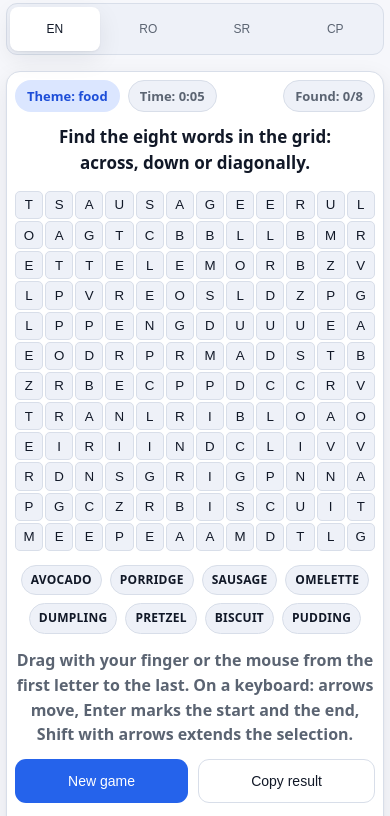
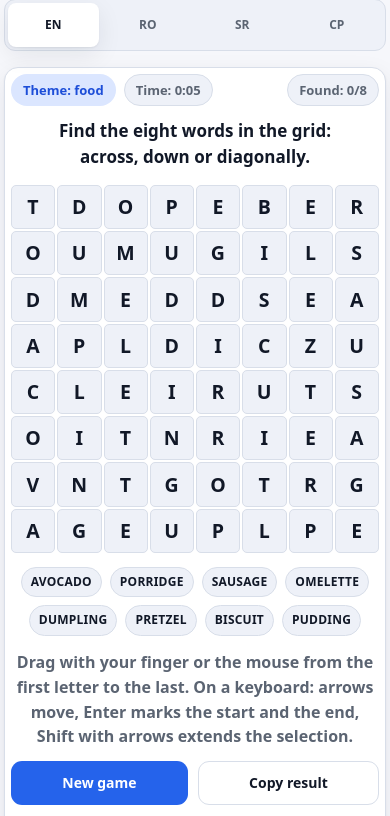
Before and after one commit to TekiDeki/Games, a plain HTML site: page word-search/index.html in a window 390 px wide. Shown: the part 57-873 px from the top of the page. Drawn offline with Linux system fonts and the light colour scheme.

Commit message:
word-search: tabla de 8x8, ca celula sa fie tinta de atingere
12 coloane intr-un ecran de 320px dau celule de 24px, sub pragul casei. Tabla are acum 8x8:
celula are 35px la 320px, 40px la 360px si 44px la 390px, deci pe telefoanele obisnuite
atinge pragul de accesibilitate. Cuvintele alese pentru o tabla au cel mult 8 litere (tema are
mereu cel putin 14 astfel de cuvinte), restul listei ramane neatins.

In plus, trei reparatii gasite pe drum:
- `font: 800 clamp(...)/1 inherit` era o declaratie invalida (in scurtatura `font` nu poate sta
  `inherit` ca familie), deci browserul o arunca si literele ramaneau la 13px implicit;
  acum e scris pe lung, cu marimea care creste cu ecranul;
- antetul de 320px: cuvantul "Games" se ascunde sub 360px si ramane sageata de 44px, cu
  eticheta pentru cititoarele de ecran;
- testele au fost aliniate la tabla noua (64 de celule, prag 34px pe telefon / 24px pe desktop).

Verificat: 46 de pagini x 320/360/390px fara depasire; 300px curat; teste 52 + 36 + 79 + 105 + 70 + 8.

```diff
--- a/word-search/index.html
+++ b/word-search/index.html
@@ -75,7 +75,8 @@ header{display:flex; align-items:center; gap:12px; flex-wrap:wrap; margin-bottom
 }
 .langs{display:flex; gap:4px; background:var(--panel2); border:1px solid var(--line); border-radius:11px; padding:3px}
 .langs button{
-  border:0; background:transparent; color:var(--muted); font:600 13px/1 inherit;
+  border:0; background:transparent; color:var(--muted);
+  font-family:inherit; font-size:13px; font-weight:600; line-height:1;
   padding:7px 9px; border-radius:8px; cursor:pointer;
 }
 .langs button[aria-pressed="true"]{background:var(--panel); color:var(--text); box-shadow:var(--shadow)}
@@ -102,7 +103,8 @@ header{display:flex; align-items:center; gap:12px; flex-wrap:wrap; margin-bottom
 .cell{
   aspect-ratio:1/1; display:grid; place-items:center; padding:0;
   background:var(--panel2); color:var(--text); border:1px solid var(--line);
-  border-radius:6px; font:800 clamp(11px,3.1vw,19px)/1 inherit; letter-spacing:.02em;
+  border-radius:8px; letter-spacing:.02em;
+  font-family:inherit; font-weight:800; line-height:1; font-size:clamp(15px,5vw,24px);
   cursor:pointer; transition:background .08s, border-color .08s, color .08s;
 }
 .cell:hover{border-color:var(--accent)}
@@ -131,7 +133,8 @@ header{display:flex; align-items:center; gap:12px; flex-wrap:wrap; margin-bottom
 .actions{display:flex; gap:10px; justify-content:center; flex-wrap:wrap; margin-bottom:16px}
 .btn{
   border:1px solid transparent; background:var(--accent); color:#fff;
-  border-radius:11px; padding:11px 18px; font:600 15px/1 inherit; cursor:pointer;
+  border-radius:11px; padding:11px 18px; cursor:pointer;
+  font-family:inherit; font-size:15px; font-weight:600; line-height:1;
 }
 .btn.ghost{background:var(--panel); color:var(--text); border-color:var(--line)}
 .btn.ghost:hover{border-color:var(--accent); color:var(--accent)}
@@ -167,29 +170,38 @@ footer .sep{margin:0 6px}
   .actions .btn{flex:1 1 auto}
   .word{font-size:12px; padding:5px 9px}
 }
-/* sub 360 px: 12 coloane de minim 24 px incap doar daca stranjem marginile
-   (12x24 + 11x1 = 299 px, iar latimea utila devine 320 - 8 - 12 = 300 px) */
+/* ecrane mici: marginile se strang ca celula sa creasca
+   (8 x 34 + 7 x 1 = 279 px incap lejer in 320 px, deci pragul casei e atins pe orice telefon) */
 @media (max-width:360px){
   .wrap{padding:4px 4px 40px}
   .card{padding:6px; border-radius:12px}
   #grid{gap:1px; width:100%}
-  .cell{border-radius:4px; min-height:24px; min-width:24px}
+  .cell{border-radius:6px; min-height:34px; min-width:34px}
 }
 
   /* regula casei: tinte de atingere pe mobil */
-  /* Tabla are 12 coloane fixe: 12 x 34px + 11 spatii = 442px, deci pe un ecran de 390px
-     nu incap celule de 34px fara scroll orizontal (care ar rupe jocul). Ce se poate face,
-     se face: marginile se strang si celulele ajung la ~30px, iar selectia se face prin
-     tragere peste tabla, nu prin atingerea unei singure litere. */
+  /* 8 coloane: 8 x 44 + 7 spatii = 359px, deci celula ajunge la 44px pe un ecran de 390px si
+     la ~36px pe 320px. Marginile se strang ca sa se castige fiecare pixel pentru tabla. */
   @media (pointer: coarse), (max-width: 700px) {
     .wrap { padding: 8px 6px 30px; }
     .card { padding: 8px; }
     #grid { width: 100%; }
   }
-  /* sub 360px ramane spatiul de 1px (12 x 24px + 11 x 1px = 299px incap in 320px);
-     peste 360px se poate respira putin */
-  @media (min-width: 361px) and (max-width: 700px) {
+  /* spatiul dintre celule creste cu ecranul; la 320px ramane 1px ca sa nu piardem tabla */
+  @media (min-width: 361px) and (max-width: 480px) {
+    .wrap { padding: 4px 4px 30px; }
+    .card { padding: 6px; }
     #grid { gap: 2px; }
+  }
+  @media (min-width: 481px) and (max-width: 700px) {
+    #grid { gap: 3px; }
+  }
+  /* sub 360px antetul nu incape pe un rand (Jocuri + sigla + tema): cuvantul "Jocuri"
+     se ascunde si ramane sageti-ul de 44px, cu eticheta pentru cititoarele de ecran */
+  @media (max-width: 360px) {
+    #homeLbl { display: none; }
+    #homeBtn { min-width: 44px; justify-content: center; padding: 8px 10px; }
+    .brand { font-size: 15px; }
   }
   @media (pointer: coarse), (max-width: 700px) {
     #homeBtn { min-height: 34px; display: inline-flex; align-items: center; }
@@ -257,9 +269,9 @@ footer .sep{margin:0 6px}
   html body :is(.cell, .tile, .slot) { min-height: 0 !important; }
   html body .key { min-height: 44px !important; }
 }
-  /* 12 coloane fixe: celula isi pastreaza 24px (minimul de accesibilitate WCAG 2.2 AA) cat timp
-     tabla incape; sub 300px scade singura, ca sa nu iasa din ecran. */
-  html body .cell { min-width: 24px !important; }
+  /* 8 coloane: celula are 34px minim (regula casei) si ajunge la 44px pe 390px;
+     `aspect-ratio` o tine patrata, deci inaltimea vine singura. */
+  html body .cell { min-width: 34px !important; min-height: 34px !important; }
 </style>
 </head>
 <body>
@@ -279,7 +291,7 @@ footer .sep{margin:0 6px}
     <button data-lang="sr" aria-pressed="false">SR</button>
     <button data-lang="src" aria-pressed="false">СР</button>
   </div>
-  <button class="iconbtn" id="themeBtn" aria-label="Theme">◑</button>
+  <button class="iconbtn" id="themeBtn" aria-label="Theme"><span aria-hidden="true" style="font-size:19px;line-height:1">◑</span></button>
 </header>
 
 <main>
@@ -454,7 +466,10 @@ var L = {
 };
 
 var KEY = "word-search-v1";
-var N = 12;                                   /* grila N x N */
+/* Tabla are 8x8, nu 12x12. Motivul e degetul, nu estetica: 12 coloane intr-un ecran de
+   320px dau celule de 24px, imposibil de nimerit. La 8 coloane celula are ~36px pe 320px
+   si 44px pe 390px. In schimb, cuvintele alese pentru o tabla au cel mult N litere. */
+var N = 8;                                    /* grila N x N */
 var DIRS = [[1,0],[0,1],[1,1],[1,-1],[-1,0],[0,-1],[-1,-1],[-1,1]];
 var TEMA_KEYS = ["animale","mancare","locuri"];
 
@@ -636,8 +651,10 @@ function tabelNou(){
   var d = t();
   opresteCronometrul();
   state.tema = TEMA_KEYS[intre(0, TEMA_KEYS.length-1)];
-  /* 8 din cele 16 ale temei: grila de 12x12 nu incape 16, iar asa fiecare tabla difera */
-  state.cuvinte = amesteca(W[state.lang][state.tema].slice()).slice(0, 8);
+  /* 8 din cele 16 ale temei, dar numai cele care incap pe tabla: un cuvant are cel mult N
+     litere, altfel nu poate fi asezat pe nicio directie. Tema are mereu destule (minimum 14). */
+  var incap = W[state.lang][state.tema].filter(function(w){ return w.length <= N; });
+  state.cuvinte = amesteca(incap.slice()).slice(0, 8);
   state.grid = construieste(state.cuvinte);
   state.gasite = [];
   state.sel = [];
@@ -796,7 +813,9 @@ function aplicaTextele(){
   $("report").textContent = d.report;
   $("shareBtn").textContent = d.share;
   $("againBtn").textContent = d.again;
-  $("homeLbl").textContent = {ro:"Jocuri", en:"Games", sr:"Igre", src:"Игре"}[state.lang];
+  var lbl = {ro:"Jocuri", en:"Games", sr:"Igre", src:"Игре"}[state.lang];
+  $("homeLbl").textContent = lbl;
+  $("homeBtn").setAttribute("aria-label", lbl);   /* pe ecrane mici textul se ascunde, eticheta ramane */
   deseneazaCuvinte();
 }
 
```
Also changed, not shown: odd-one-out/index.html (+2 -2 lines), 2 other files.
